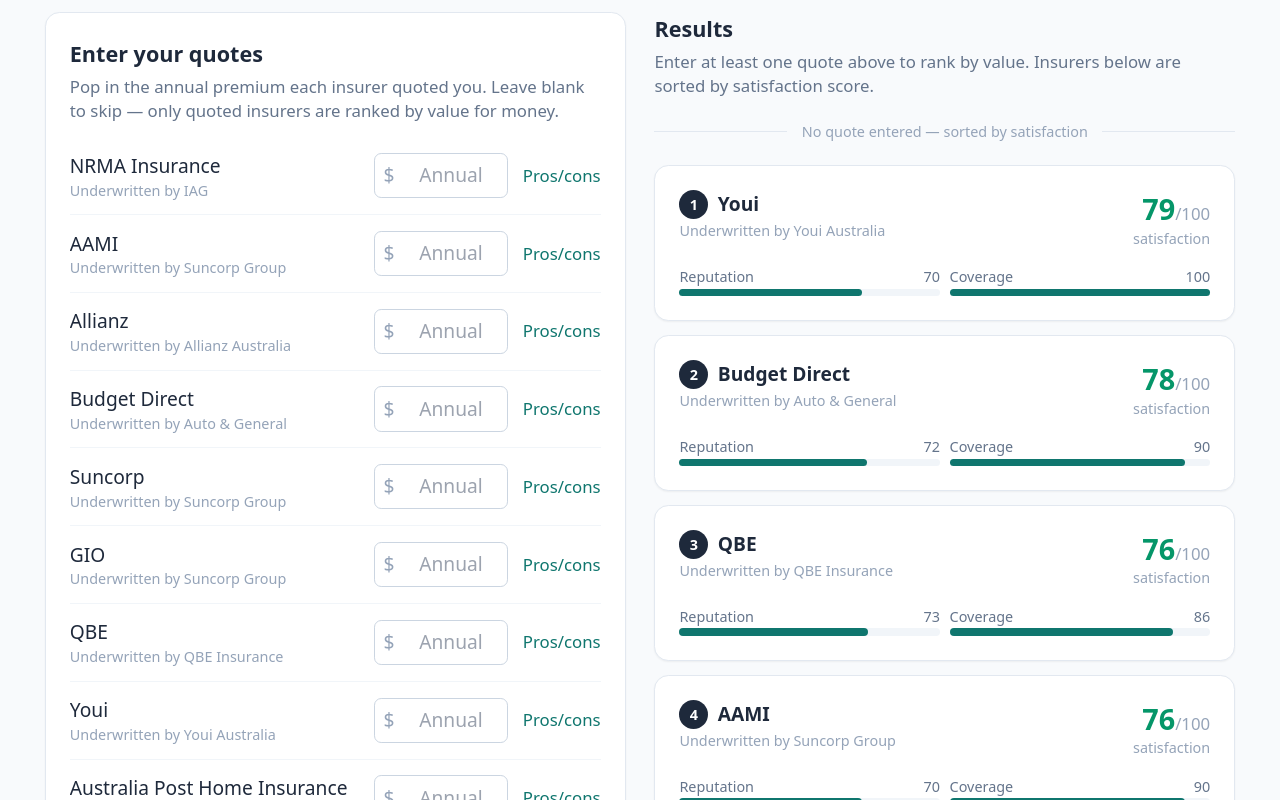
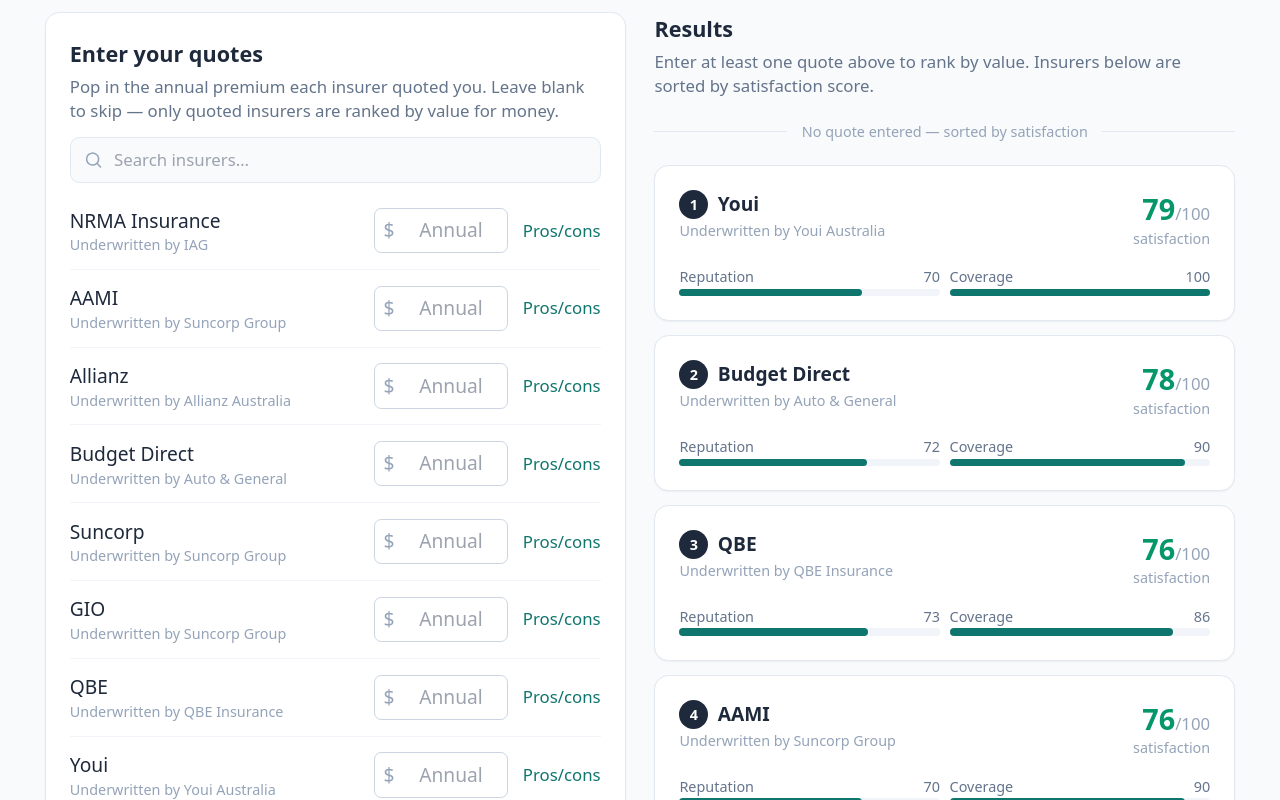
Before and after one commit to frontalspy/australian-insurance-quote-comparison, a React (Vite) app: page / in a window 1280 px wide. Shown: the part 360-1160 px from the top of the page. Built offline with nearby package versions, Linux system fonts and the light colour scheme.

Commit message:
Add insurer search filter to quote table

```diff
--- a/src/features/comparison/components/QuoteTable.tsx
+++ b/src/features/comparison/components/QuoteTable.tsx
@@ -1,3 +1,4 @@
+import { useState } from "react";
 import type { Insurer, Quotes } from "../../../types";
 import QuoteRow from "./QuoteRow";
 
@@ -8,6 +9,13 @@
 }
 
 export default function QuoteTable({ insurers, quotes, onQuoteChange }: Props) {
+  const [search, setSearch] = useState("");
+
+  const term = search.trim().toLowerCase();
+  const visible = term
+    ? insurers.filter((i) => i.name.toLowerCase().includes(term))
+    : insurers;
+
   return (
     <section className="rounded-xl border border-slate-200 bg-white p-5 shadow-sm">
       <h2 className="text-lg font-semibold text-slate-800">
@@ -17,15 +25,46 @@
         Pop in the annual premium each insurer quoted you. Leave blank to skip —
         only quoted insurers are ranked by value for money.
       </p>
-      <ul className="mt-3">
-        {insurers.map((insurer) => (
-          <QuoteRow
-            key={insurer.id}
-            insurer={insurer}
-            quotedPrice={quotes[insurer.id] ?? null}
-            onPriceChange={onQuoteChange}
+
+      <div className="relative mt-3">
+        <svg
+          xmlns="http://www.w3.org/2000/svg"
+          viewBox="0 0 20 20"
+          fill="currentColor"
+          aria-hidden="true"
+          className="pointer-events-none absolute left-3 top-1/2 h-4 w-4 -translate-y-1/2 text-slate-400"
+        >
+          <path
+            fillRule="evenodd"
+            d="M9 3.5a5.5 5.5 0 1 0 0 11 5.5 5.5 0 0 0 0-11ZM2 9a7 7 0 1 1 12.452 4.391l3.328 3.329a.75.75 0 1 1-1.06 1.06l-3.329-3.328A7 7 0 0 1 2 9Z"
+            clipRule="evenodd"
           />
-        ))}
+        </svg>
+        <input
+          type="search"
+          value={search}
+          onChange={(e) => setSearch(e.target.value)}
+          placeholder="Search insurers…"
+          aria-label="Filter insurers by name"
+          className="w-full rounded-lg border border-slate-200 bg-slate-50 py-2 pl-9 pr-3 text-sm focus:border-brand focus:outline-none focus:ring-1 focus:ring-brand"
+        />
+      </div>
+
+      <ul className="mt-2">
+        {visible.length > 0 ? (
+          visible.map((insurer) => (
+            <QuoteRow
+              key={insurer.id}
+              insurer={insurer}
+              quotedPrice={quotes[insurer.id] ?? null}
+              onPriceChange={onQuoteChange}
+            />
+          ))
+        ) : (
+          <li className="py-6 text-center text-sm text-slate-400">
+            No insurers match "{search.trim()}"
+          </li>
+        )}
       </ul>
     </section>
   );
```
